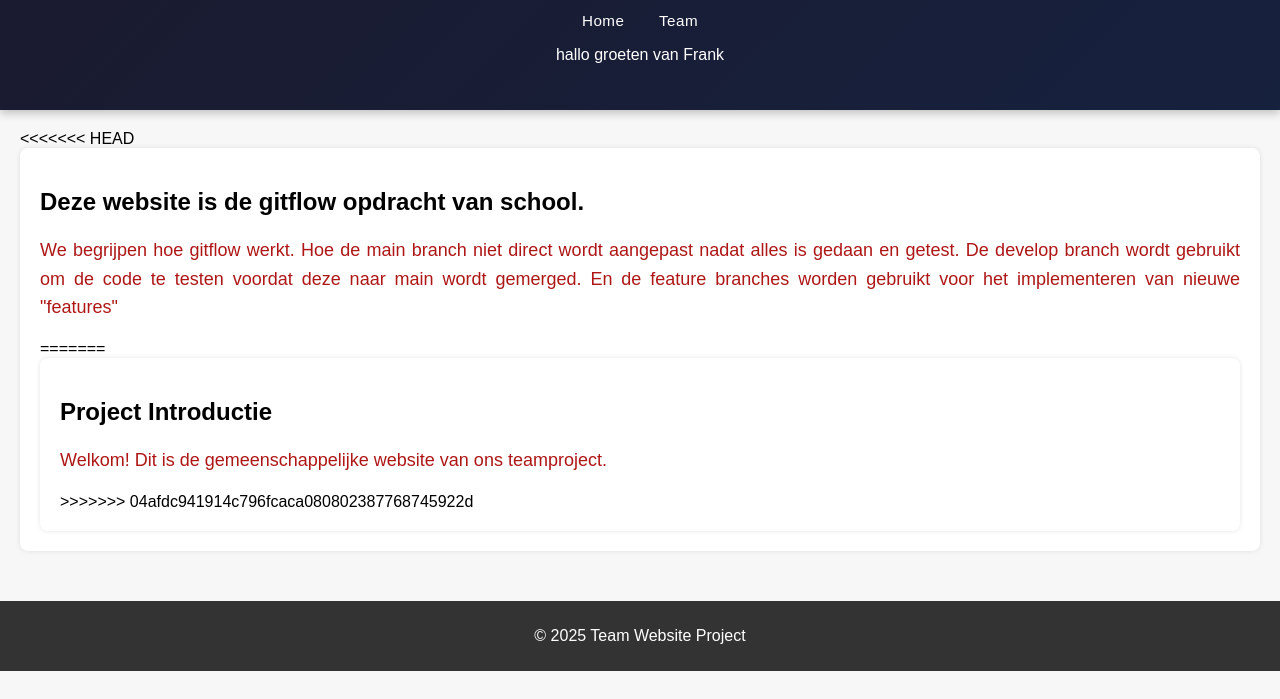
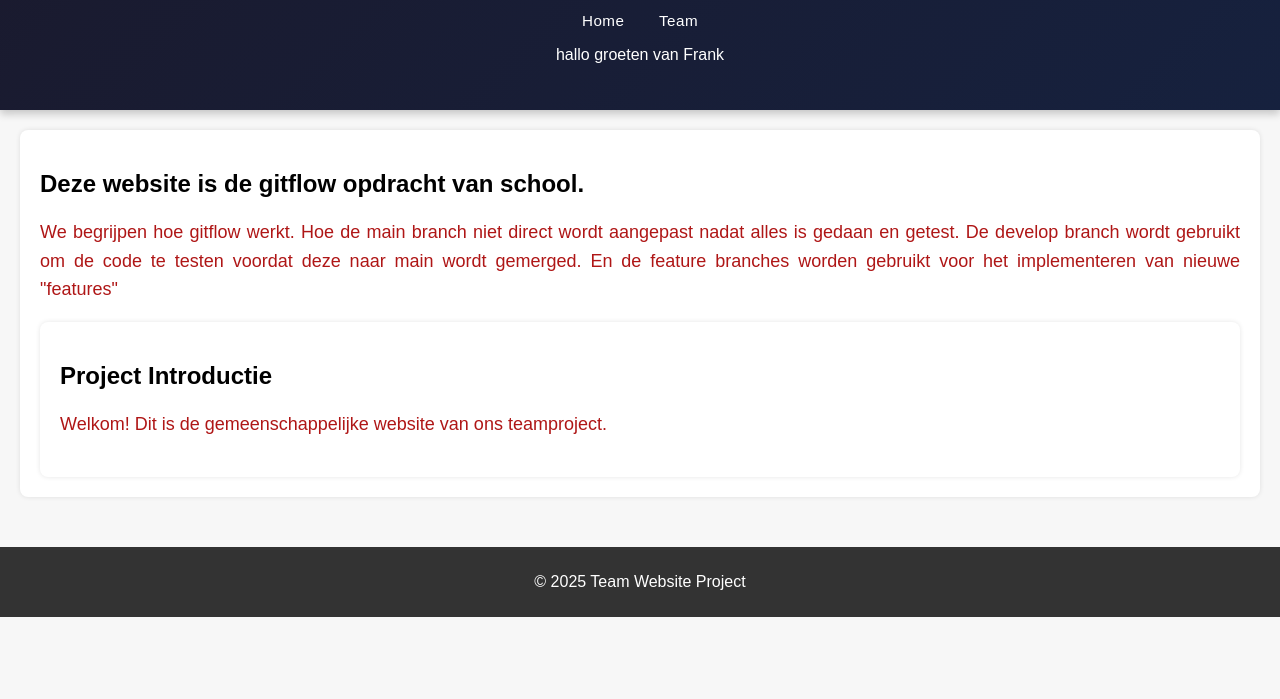
Before and after one commit to sudocollegemedia/2.6-skill-git-workflow, a plain HTML site: page index.html in a window 1280 px wide. Shown: the part 101-800 px from the top of the page. Drawn offline with Linux system fonts and the light colour scheme.

Commit message:
Fix merge conflict in index.html
Resolved merge conflict in index.html by updating project introduction section.

```diff
--- a/index.html
+++ b/index.html
@@ -18,18 +18,14 @@
     </header>
 
     <main>
-<<<<<<< HEAD
         <section class="maintext">
             <h2>Deze website is de gitflow opdracht van school.</h2>
             <p>We begrijpen hoe gitflow werkt. Hoe de main branch niet direct wordt aangepast nadat alles is gedaan en getest.
                 De develop branch wordt gebruikt om de code te testen voordat deze naar main wordt gemerged.
                 En de feature branches worden gebruikt voor het implementeren van nieuwe "features"</p>
-=======
         <section>
             <h2>Project Introductie</h2>
             <p>Welkom! Dit is de gemeenschappelijke website van ons teamproject.</p>
-
->>>>>>> 04afdc941914c796fcaca080802387768745922d
         </section>
     </main>
 
```
